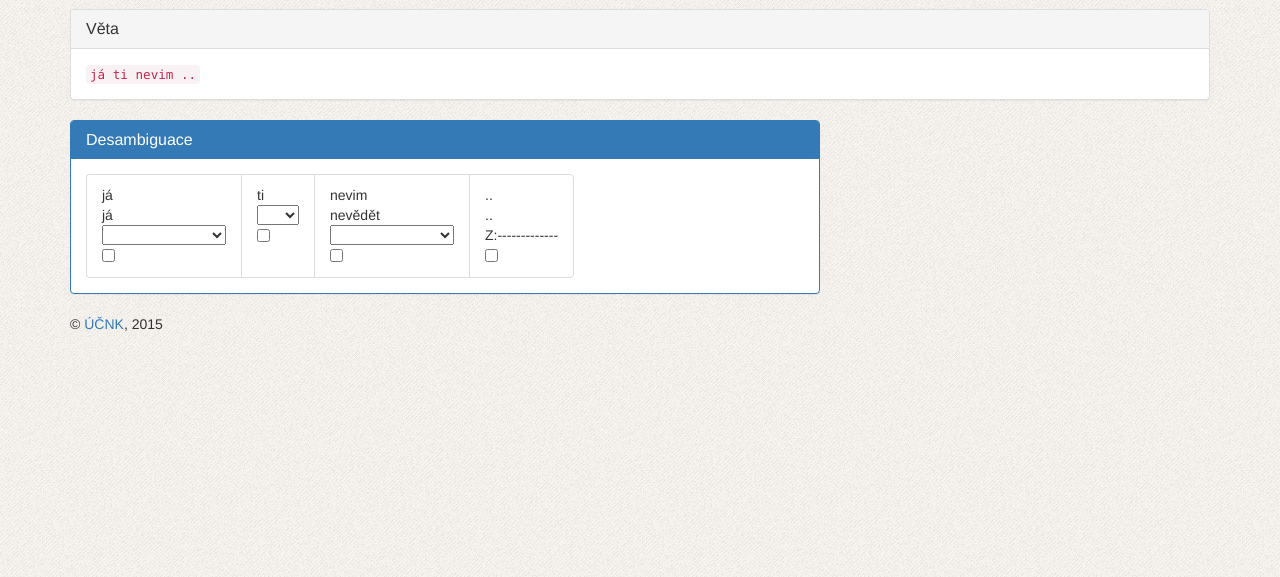
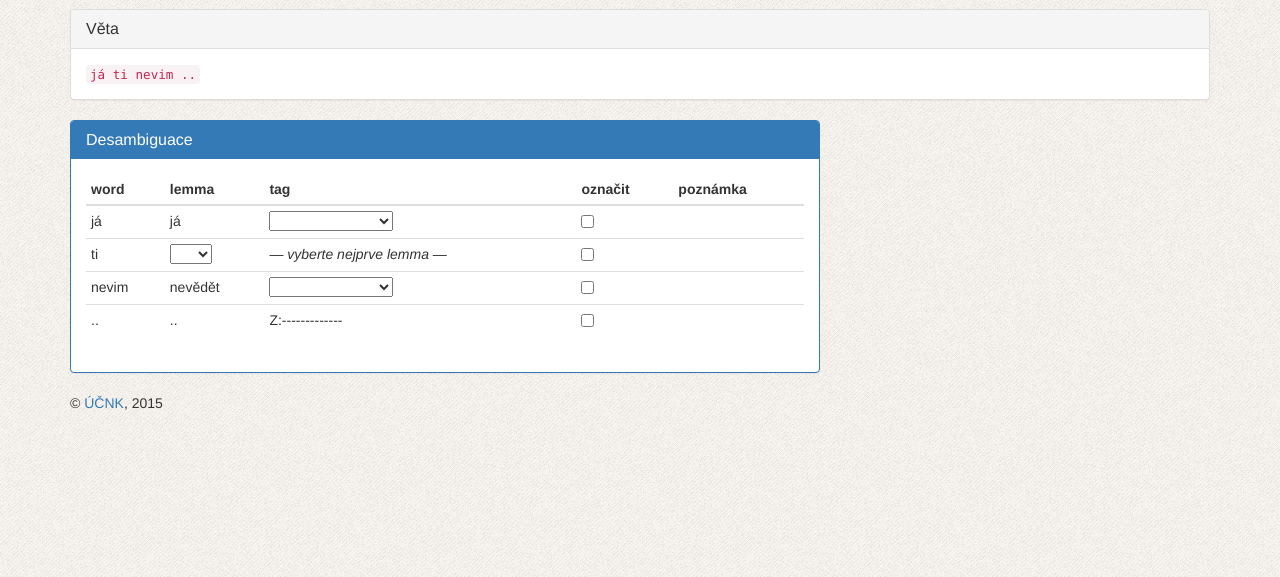
Before and after one commit to dlukes/kudlanka, a Flask app: page / in a window 1280 px wide. Shown: the part 51-628 px from the top of the page. Run offline with Flask 2, Linux system fonts and the light colour scheme; some libraries are stand-ins or nearby versions.

Commit message:
display utterance in vertical format

```diff
--- a/kudlanka/static/css/kudlanka.css
+++ b/kudlanka/static/css/kudlanka.css
@@ -11,31 +11,13 @@ body {
   }
 }
 
-.list-group-horizontal {
-  display: table;
-}
-
-.list-group-horizontal .list-group-item {
-  display: table-cell;
-  margin-bottom: 0;
-  margin-left: -4px;
-  margin-right: 0;
-  border-right-width: 0;
-}
-
-.list-group-horizontal .list-group-item:first-child {
-  border-top-right-radius: 0;
-  border-bottom-left-radius: 4px;
-}
-
-.list-group-horizontal .list-group-item:last-child {
-  border-top-right-radius: 4px;
-  border-bottom-left-radius: 0;
-  border-right-width: 1px;
-}
-
 /* Mandis */
 
 .highlight {
   background-color: #f0ad4e !important;
 }
+
+textarea {
+  resize: vertical;
+  width: 100%;
+}
--- a/kudlanka/templates/index.html
+++ b/kudlanka/templates/index.html
@@ -69,38 +69,55 @@
               <h3 class="panel-title">Desambiguace</h3>
             </div>
             <div class="panel-body">
-              <div class="list-group-horizontal">
-                <div class="list-group-item" ng-class="{highlight: pos.flag}"
+              <table class="table table-condensed">
+                <thead>
+                  <tr>
+                    <th>word</th>
+                    <th>lemma</th>
+                    <th>tag</th>
+                    <th>označit</th>
+                    <th>poznámka</th>
+                  </tr>
+                </thead>
+                <tbody>
+                  <tr ng-class="{highlight: pos.flag}"
                       ng-repeat="pos in utt">
 
-                  <div>{[ pos.word ]}</div>
+                    <td>{[ pos.word ]}</td>
 
-                  <div ng-if="pos.pool.length > 1">
+                    <td ng-if="pos.pool.length > 1">
                       <select ng-model="pos.lemma"
                               ng-options="idx as lemtag.lemma for (idx, lemtag) in pos.pool">
                       </select>
-                  </div>
-                  <div ng-if="pos.pool.length == 1">
+                    </td>
+                    <td ng-if="pos.pool.length == 1">
                       {[ pos.pool[pos.lemma = 0].lemma ]}
-                  </div>
+                    </td>
 
-                  <div ng-if="pos.pool[pos.lemma].tags.length > 1">
+                    <td ng-if="pos.pool[pos.lemma].tags.length > 1">
                       <select ng-model="pos.tag"
                               ng-change="$parent.$parent.helpTag = pos.pool[pos.lemma].tags[pos.tag]"
                               ng-options="idx as tag for (idx, tag) in pos.pool[pos.lemma].tags">
                       </select>
-                  </div>
-                  <div ng-if="pos.pool[pos.lemma].tags.length == 1">
+                    </td>
+                    <td ng-if="pos.pool[pos.lemma].tags.length == 1">
                       {[ pos.pool[pos.lemma].tags[pos.tag = 0] ]}
-                  </div>
+                    </td>
+                    <td ng-if="!pos.pool[pos.lemma].tags.length">
+                      <em>&mdash; vyberte nejprve lemma &mdash;</em>
+                    </td>
 
+                    <td>
                       <input type="checkbox" ng-model="pos.flag">
+                    </td>
 
-                  <br/>
-
+                    <td>
                       <textarea ng-if="pos.flag" ng-model="pos.note"></textarea>
-                </div>
-              </div>
+                    </td>
+              </table>
+                  </tr>
+                </tbody>
+              </table>
             </div>
           </div>
         </div>
```
Lines whose indentation alone changed are shown as unchanged.
